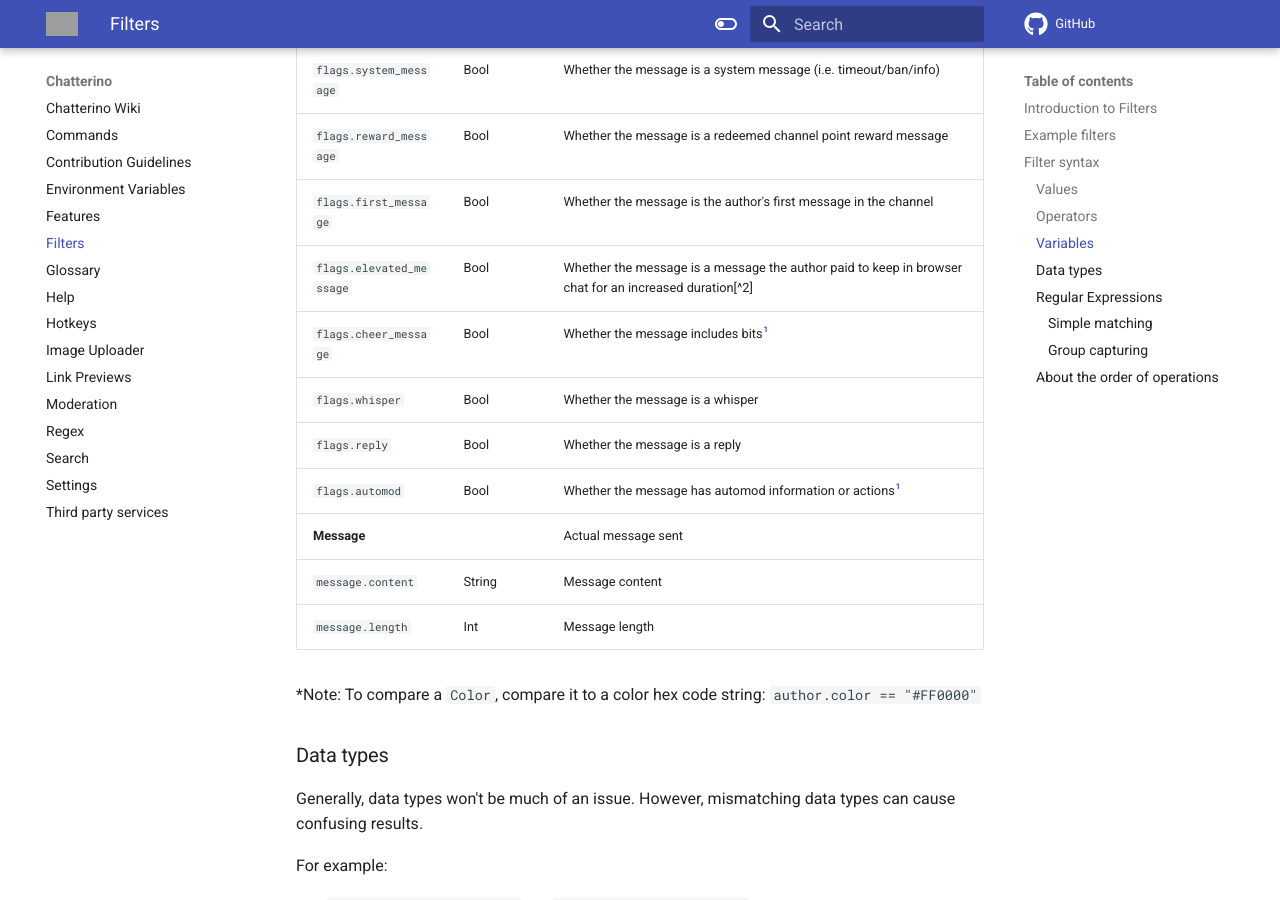
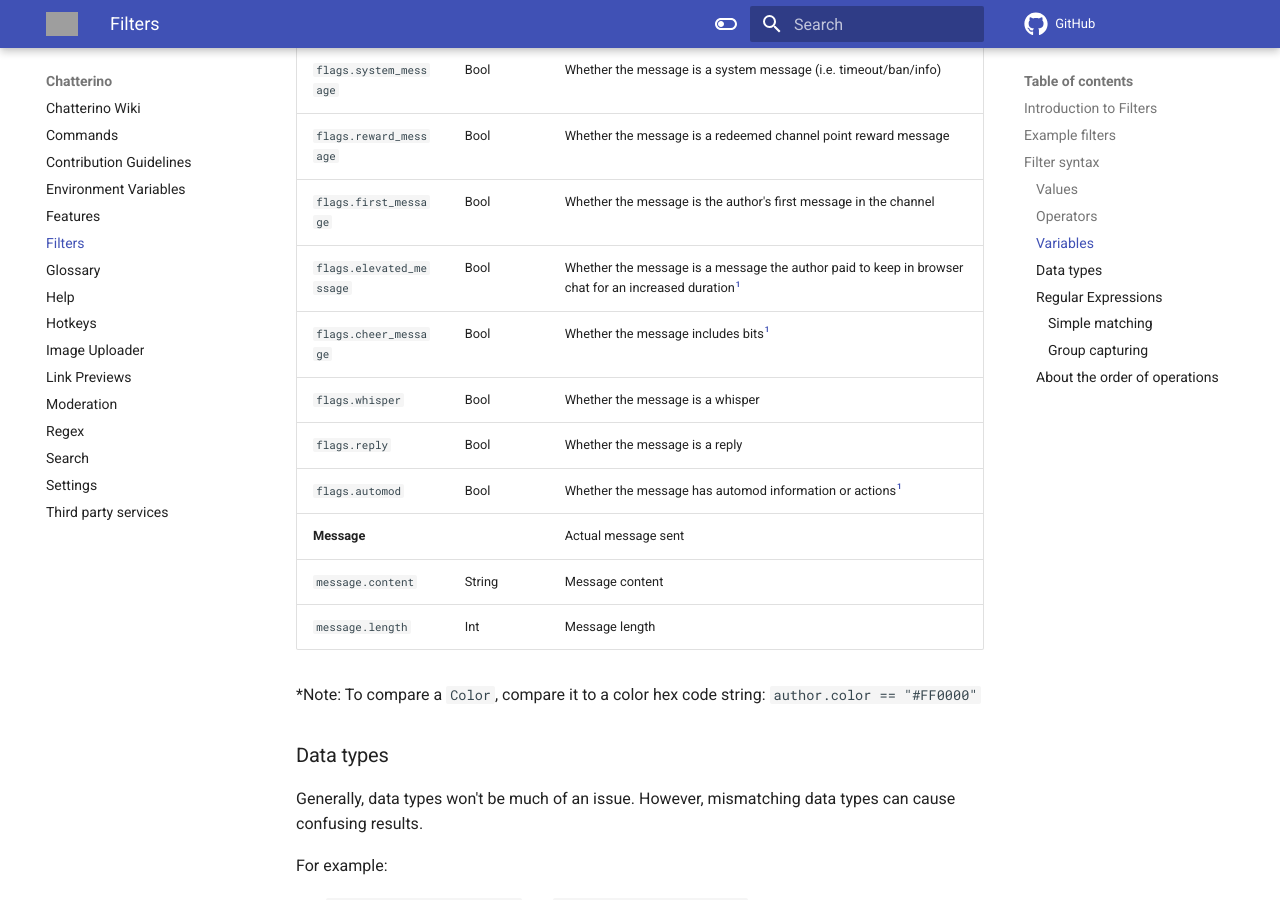
Before and after one commit to Chatterino/wiki, an MkDocs documentation site: the page built from docs/Filters.md, in a window 1280 px wide and 900 px high, scrolled down 3683 px. Built offline with MkDocs 1.6.1 and Material for MkDocs 9.7.7, drawn with Linux system fonts in a browser that asks for light colours; comment, search, counter and statistics services are not loaded; grey boxes are pictures that could not be loaded.

Commit message:
had to miss one on the filters page to keep it even

```diff
--- a/docs/Filters.md
+++ b/docs/Filters.md
@@ -97,7 +97,7 @@
 | `flags.system_message`  | Bool         | Whether the message is a system message (i.e. timeout/ban/info)                                            |
 | `flags.reward_message`  | Bool         | Whether the message is a redeemed channel point reward message                                             |
 | `flags.first_message`   | Bool         | Whether the message is the author's first message in the channel                                           |
-| `flags.elevated_message`| Bool         | Whether the message is a message the author paid to keep in browser chat for an increased duration[^2]     |
+| `flags.elevated_message`| Bool         | Whether the message is a message the author paid to keep in browser chat for an increased duration[^1]     |
 | `flags.cheer_message`   | Bool         | Whether the message includes bits[^1]
 | `flags.whisper`         | Bool         | Whether the message is a whisper                                                                           |
 | `flags.reply`           | Bool         | Whether the message is a reply                                                                             |
```
